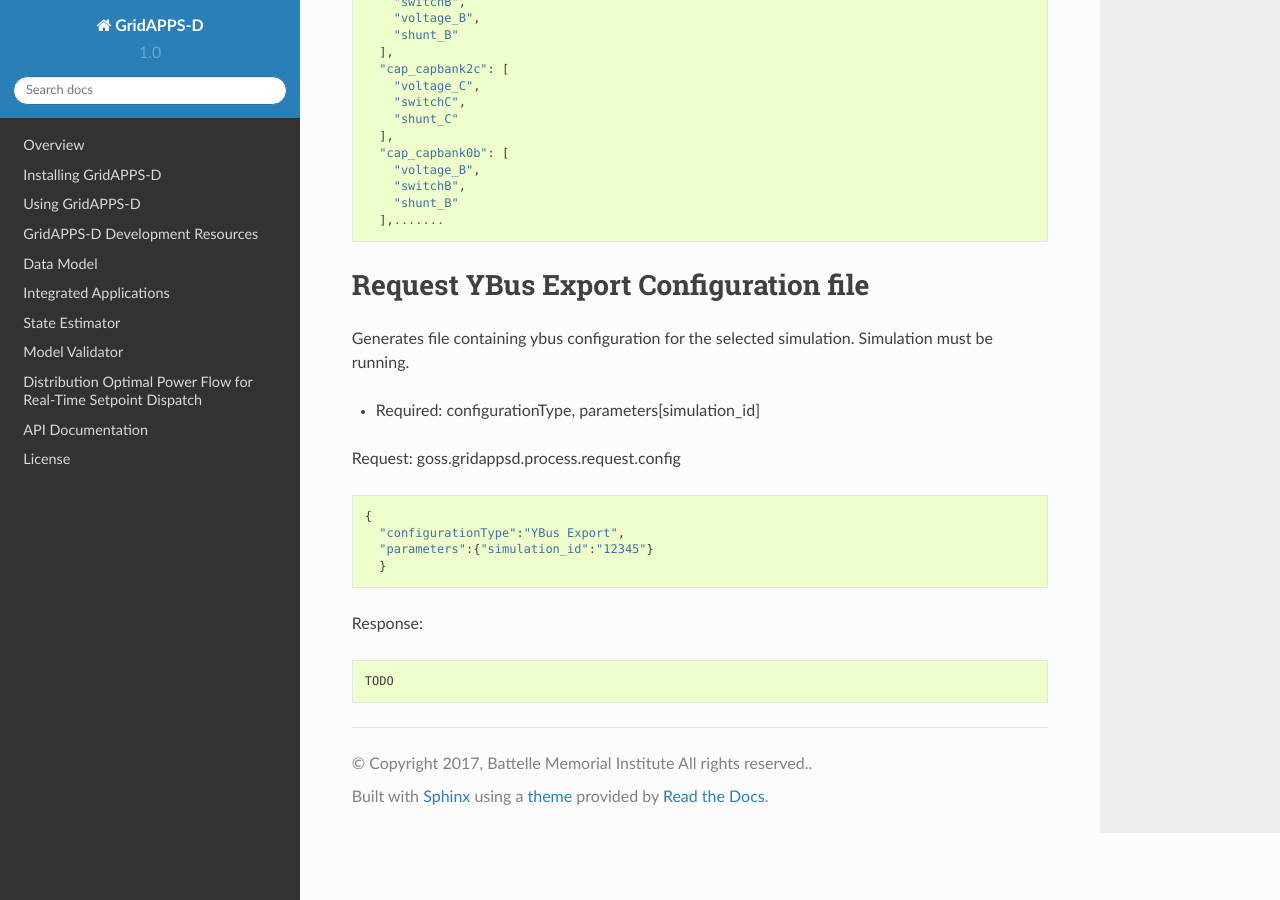
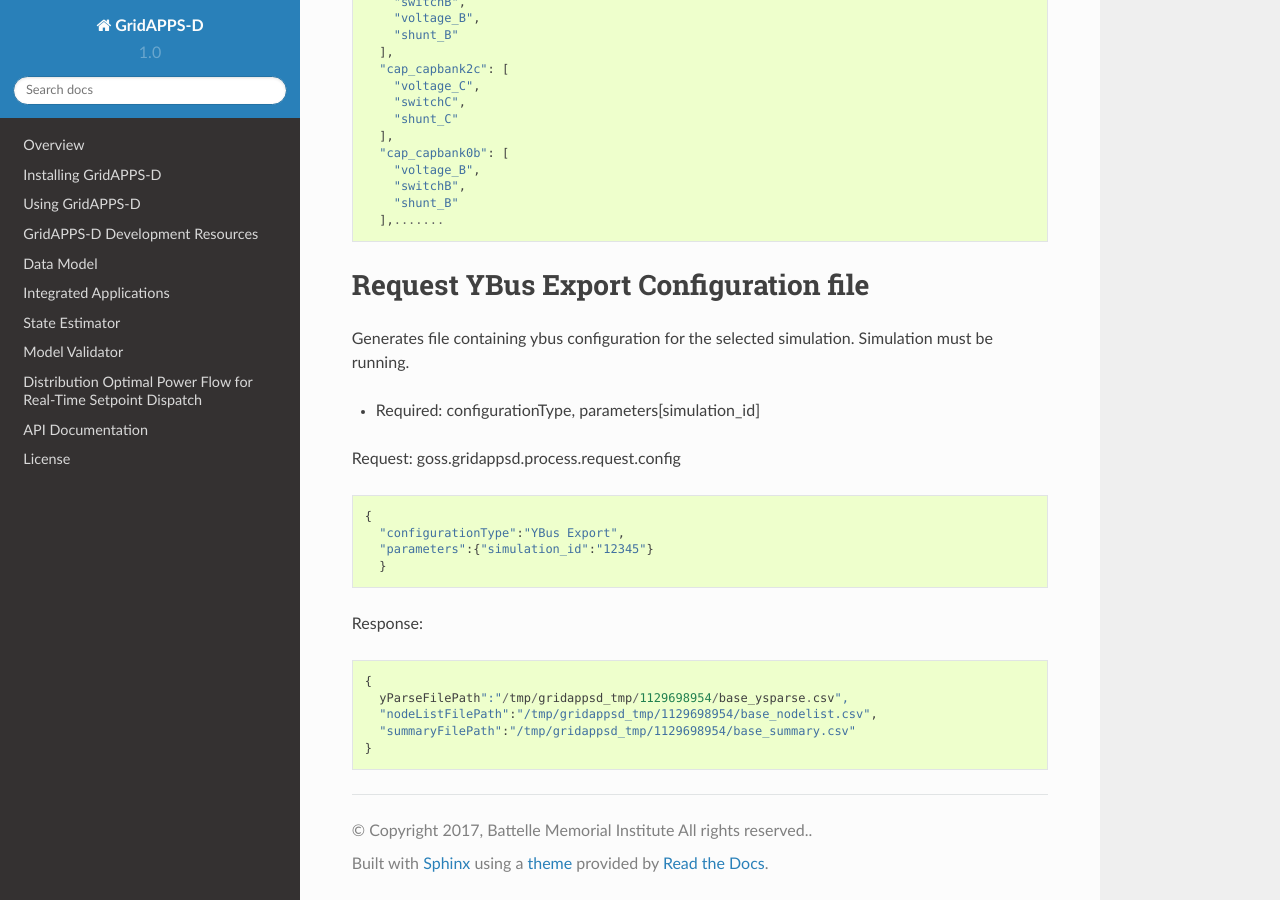
Before and after one commit to ericstephan/gridappsd-docs, a Sphinx documentation site: the page built from docs/source/using_gridappsd/api_examples/config_data_manager.rst, in a window 1280 px wide and 900 px high, scrolled down 4164 px. Built offline with Sphinx 7.4.7 and the Read the Docs theme 2.0.0, drawn with Linux system fonts in a browser that asks for light colours; pages that are not in the unit, such as notebooks, are missing from menus.

Commit message:
Update config_data_manager.rst

```diff
--- a/docs/source/using_gridappsd/api_examples/config_data_manager.rst
+++ b/docs/source/using_gridappsd/api_examples/config_data_manager.rst
@@ -214,4 +214,8 @@ Request: goss.gridappsd.process.request.config
 
 Response:
 ::
-  TODO
+  {
+    yParseFilePath":"/tmp/gridappsd_tmp/1129698954/base_ysparse.csv",
+    "nodeListFilePath":"/tmp/gridappsd_tmp/1129698954/base_nodelist.csv",
+    "summaryFilePath":"/tmp/gridappsd_tmp/1129698954/base_summary.csv"
+  }
```
